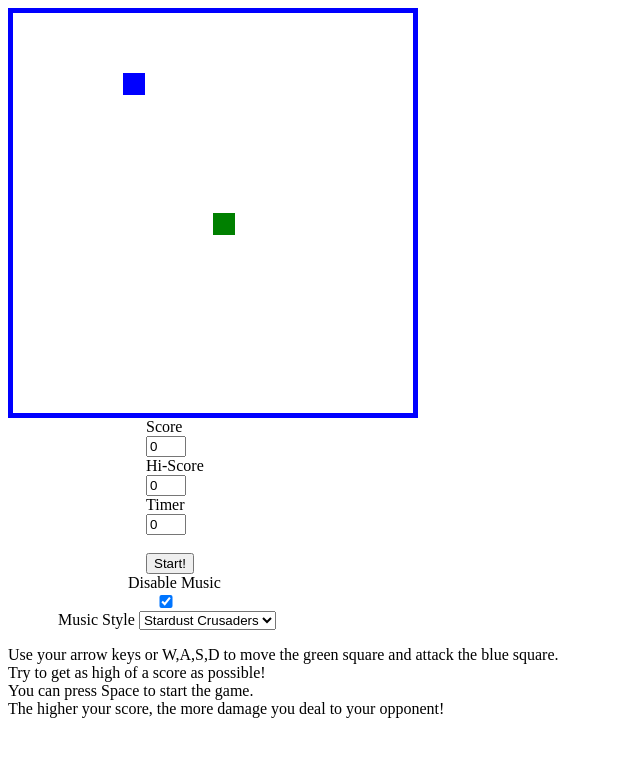
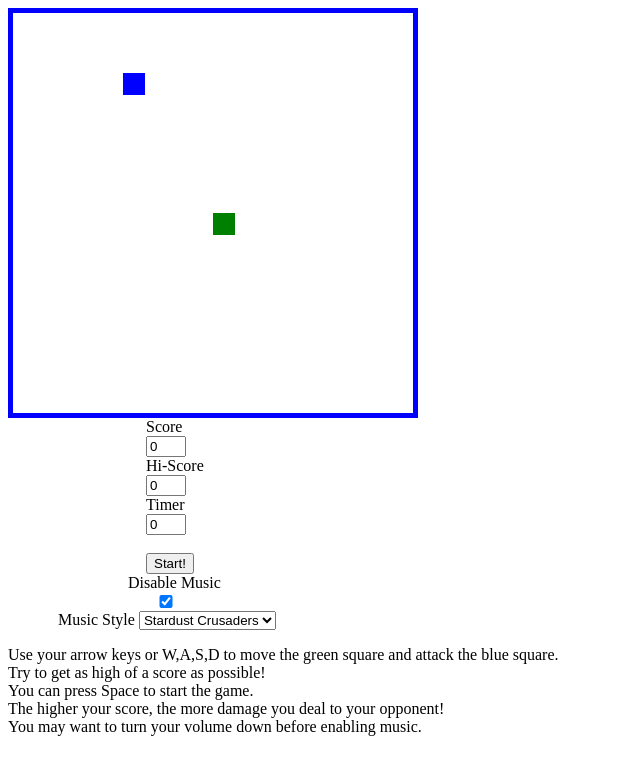
Before and after one commit to Phansa/Snake, a plain HTML site: page index.html in a window 1280 px wide. Shown: the whole page, without its empty margins (0-640 px from the left). Drawn offline with nearby package versions, Linux system fonts and the light colour scheme.

Commit message:
updating index

```diff
--- a/index.html
+++ b/index.html
@@ -88,6 +88,8 @@
 			You can press Space to start the game.
 			<br />
 			The higher your score, the more damage you deal to your opponent!
+			<br />
+			You may want to turn your volume down before enabling music.
 		</p>
 		<audio id="sfx" style="display: none;">
 			<source src="sounds/GenjiMadaMada.ogg" type="audio/mpeg">
```
